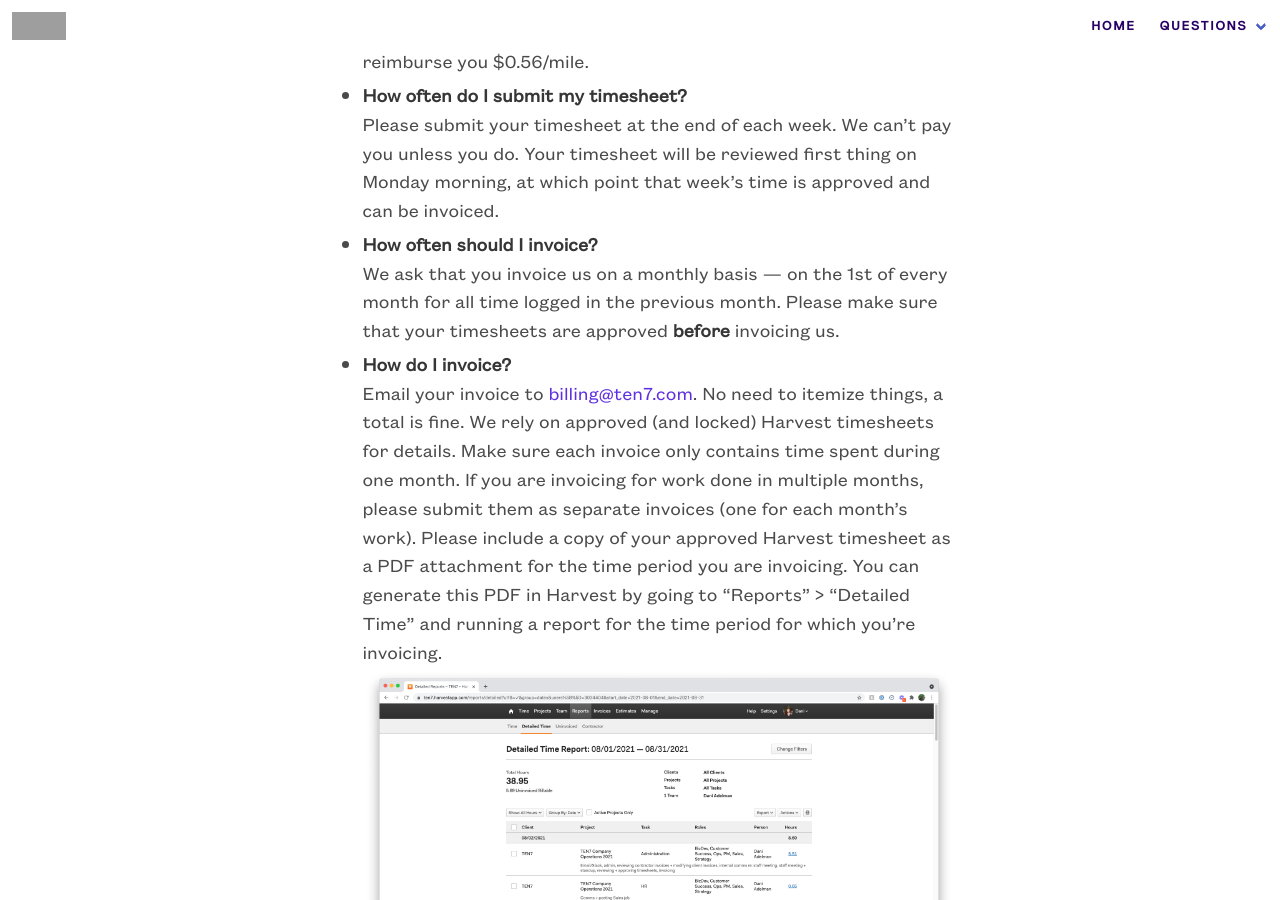
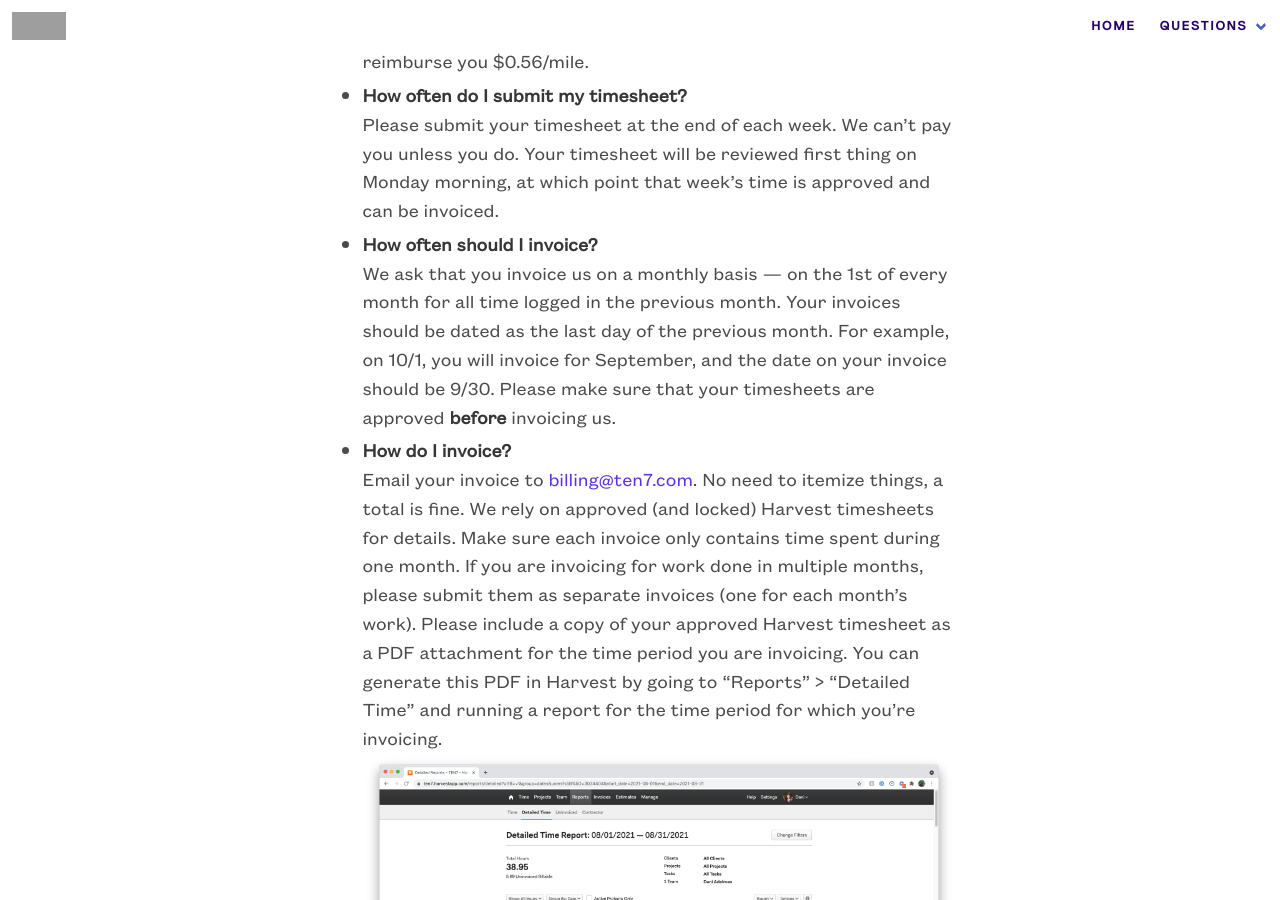
Before and after one commit to ten7/contractor.ten7.com, a Jekyll site: the page built from time.md, in a window 1280 px wide and 900 px high, scrolled down 964 px. Built offline with Jekyll 4.4.1, drawn with Linux system fonts in a browser that asks for light colours; grey boxes are pictures that could not be loaded.

Commit message:
invoice date

```diff
--- a/time.md
+++ b/time.md
@@ -20,7 +20,7 @@ We're so glad you asked! When you're able to get vaccinated, please take the tim
 - **How often do I submit my timesheet?**
 Please submit your timesheet at the end of each week. We can’t pay you unless you do. Your timesheet will be reviewed first thing on Monday morning, at which point that week's time is approved and can be invoiced.
 - **How often should I invoice?**
-We ask that you invoice us on a monthly basis — on the 1st of every month for all time logged in the previous month. Please make sure that your timesheets are approved __before__ invoicing us.
+We ask that you invoice us on a monthly basis — on the 1st of every month for all time logged in the previous month. Your invoices should be dated as the last day of the previous month. For example, on 10/1, you will invoice for September, and the date on your invoice should be 9/30. Please make sure that your timesheets are approved __before__ invoicing us.
 - **How do I invoice?**
 Email your invoice to [billing@ten7.com](mailto:billing@ten7.com). No need to itemize things, a total is fine. We rely on approved (and locked) Harvest timesheets for details. Make sure each invoice only contains time spent during one month. If you are invoicing for work done in multiple months, please submit them as separate invoices (one for each month's work). Please include a copy of your approved Harvest timesheet as a PDF attachment for the time period you are invoicing. You can generate this PDF in Harvest by going to "Reports" > "Detailed Time" and running a report for the time period for which you're invoicing.
 ![How do I Invoice?](harvest-time-report.png)
```
